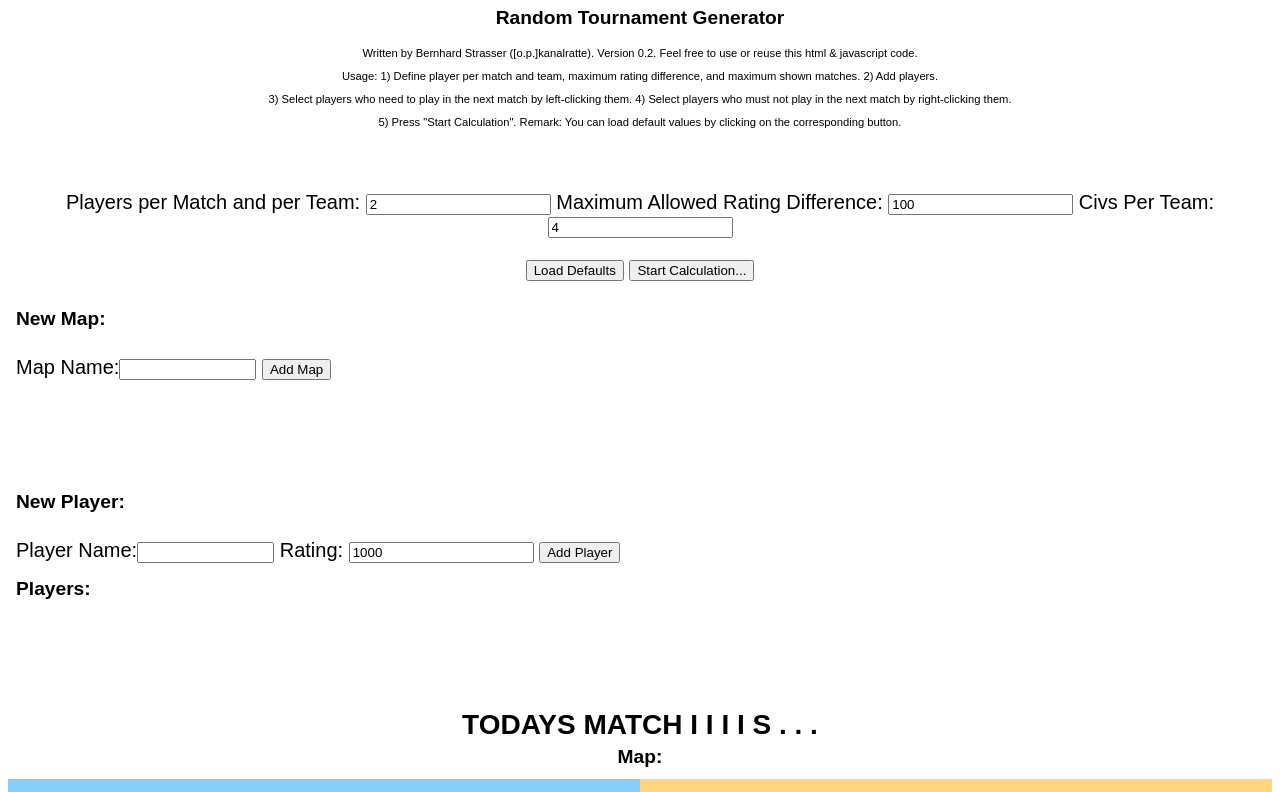
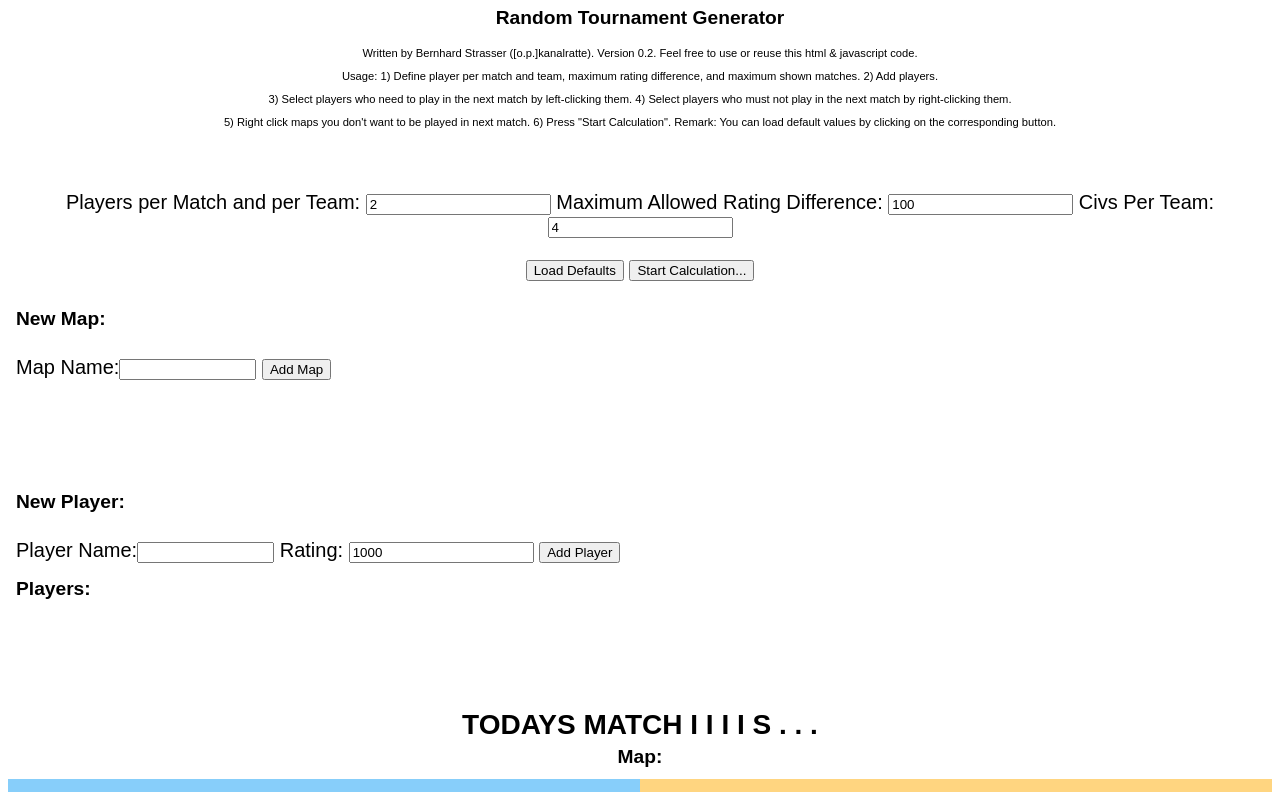
Before and after one commit to bstrasser53/RandomTournyGenerator, a plain HTML site: page index.html in a window 1280 px wide. Shown: the top 792 px of the page. Drawn offline with Linux system fonts and the light colour scheme.

Commit message:
1) Updated help text.

```diff
--- a/index.html
+++ b/index.html
@@ -9,7 +9,7 @@
 <t1>Written by Bernhard Strasser ([o.p.]kanalratte). Version 0.2. Feel free to use or reuse this html & javascript code.</t1><br>
 <t1>Usage: 1) Define player per match and team, maximum rating difference, and maximum shown matches. 2) Add players.</t1><br>
 <t1>3) Select players who need to play in the next match by left-clicking them. 4) Select players who must not play in the next match by right-clicking them.</t1><br>
-<t1>5) Press "Start Calculation". Remark: You can load default values by clicking on the corresponding button.</t1><br>
+<t1>5) Right click maps you don't want to be played in next match. 6) Press "Start Calculation". Remark: You can load default values by clicking on the corresponding button.</t1><br>
 <br>
 <br>
 <br>
```
